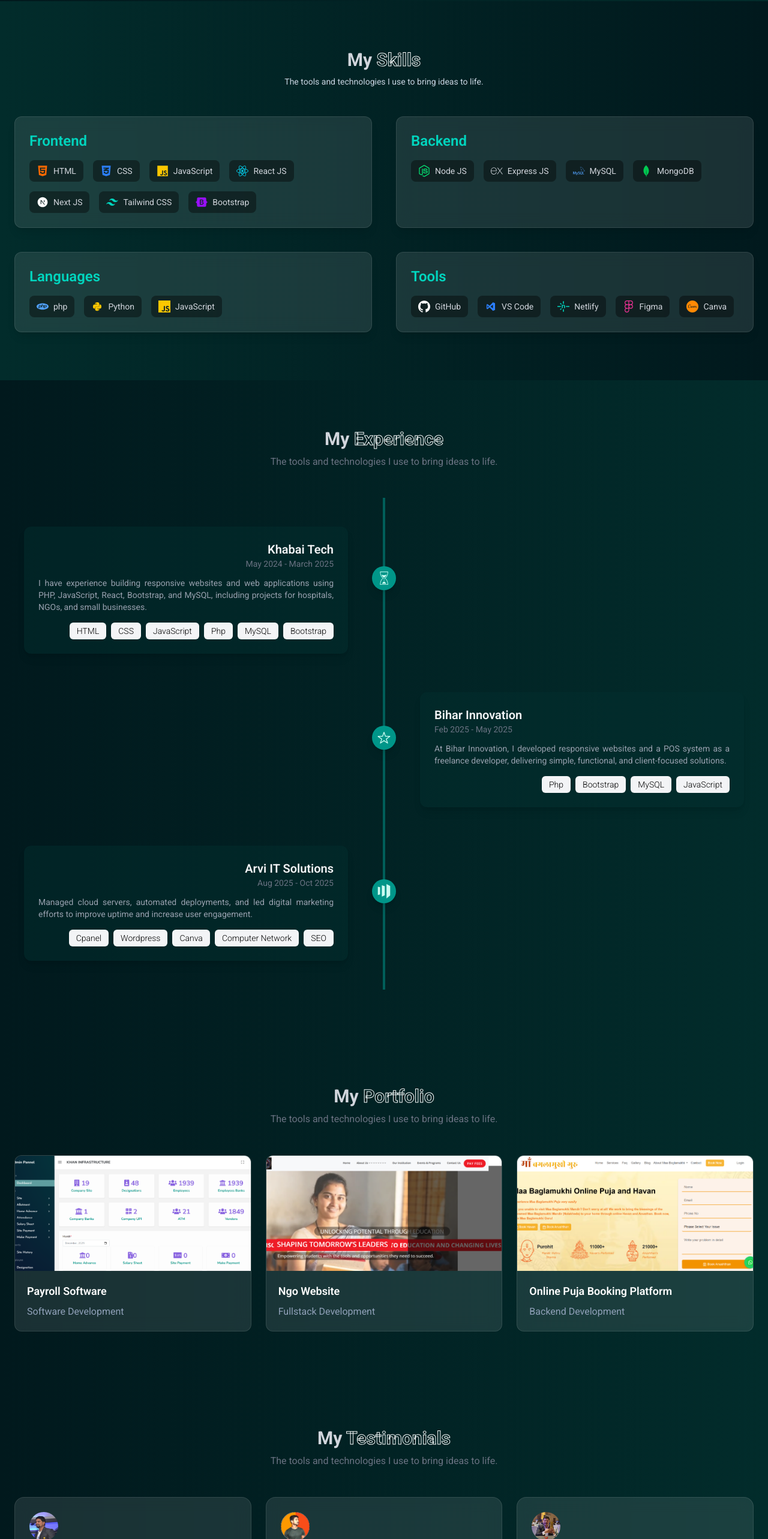
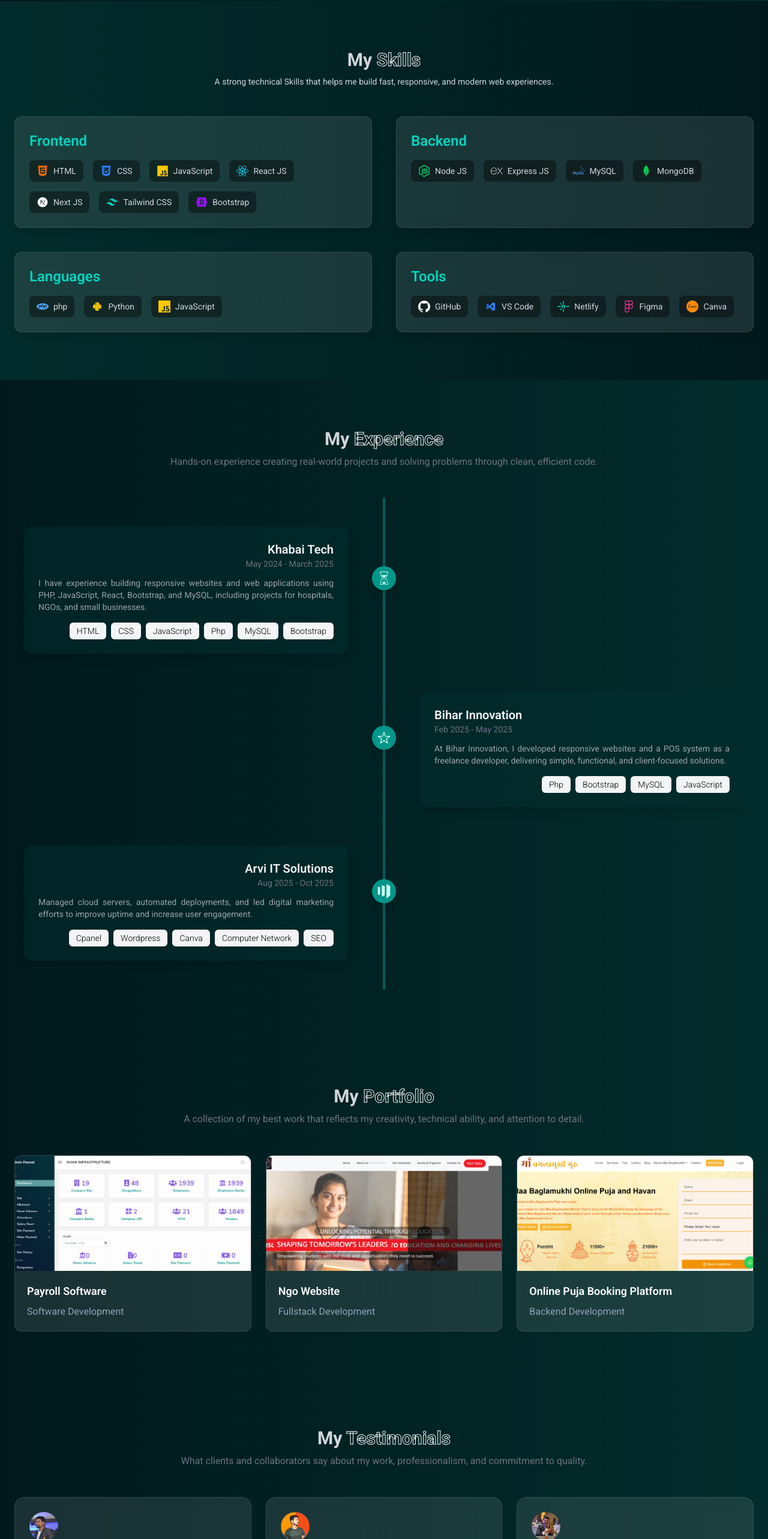
Before and after one commit to anmol0k/My-Portfolio, a React (Vite) app: page / in a window 1280 px wide. Shown: the part 1640-4206 px from the top of the page at 60% size. Built offline with nearby package versions, Linux system fonts and the light colour scheme.

Commit message:
Updated components and fixed UI

```diff
--- a/src/App.jsx
+++ b/src/App.jsx
@@ -1,6 +1,6 @@
 import About from "./components/About";
 import Contact from "./components/Contact";
-import Experience from "./components/experience";
+import Experience from "./components/Experience";
 import Footer from "./components/Footer";
 import Hero from "./components/Hero";
 import Navbar from "./components/Navbar";
--- a/src/components/Contact.jsx
+++ b/src/components/Contact.jsx
@@ -53,7 +53,7 @@ export const Contact = () => {
                 </h2>
 
                 <p className="text-gray-500 text-center mb-12">
-                    The tools and technologies I use to bring ideas to life.
+                    Let’s connect — I’m open to new opportunities, collaborations, and exciting challenges.
                 </p>
 
                 <div className='bg-white/5 backdrop-blur-lg rounded-2xl p-8 md:p-12 grid grid-cols-1 lg:grid-cols-2 gap-12 border border-white/20'>
--- a/src/components/Experience.jsx
+++ b/src/components/Experience.jsx
@@ -8,7 +8,7 @@ export const Experience = () => {
                 <h2 className="text-3xl font-bold text-center mb-2 text-gray-300">My <span className='text-outline'>Experience</span></h2>
 
                 <p className="text-gray-500 text-center mb-12">
-                    The tools and technologies I use to bring ideas to life.
+                    Hands-on experience creating real-world projects and solving problems through clean, efficient code.
                 </p>
 
                 <div className='relative w-full mx-w-5xl mx-auto px-4 py-12'>
--- a/src/components/Portfolio.jsx
+++ b/src/components/Portfolio.jsx
@@ -45,7 +45,7 @@ export const Portfolio = () => {
                 </h2>
 
                 <p className="text-gray-500 text-center mb-12">
-                    The tools and technologies I use to bring ideas to life.
+                    A collection of my best work that reflects my creativity, technical ability, and attention to detail.
                 </p>
 
 
--- a/src/components/Skills.jsx
+++ b/src/components/Skills.jsx
@@ -9,7 +9,7 @@ const Skills = () => {
             <h2 className="text-3xl text-gray-300 font-bold text-center mb-2">
                 My <span className="text-outline">Skills</span>
             </h2>
-            <p className="text-slate-300 text-center mx-auto mb-12 text-sm">The tools and technologies I use to bring ideas to life.</p>
+            <p className="text-slate-300 text-center mx-auto mb-12 text-sm">A strong technical Skills that helps me build fast, responsive, and modern web experiences.</p>
 
             <div className="grid md:grid-cols-2 gap-10">
                 {
--- a/src/components/Testimonials.jsx
+++ b/src/components/Testimonials.jsx
@@ -9,7 +9,7 @@ const Testimonials = () => {
                 <h2 className="text-3xl font-bold text-center mb-2 text-gray-300">My <span className='text-outline'>Testimonials</span></h2>
 
                 <p className="text-gray-500 text-center mb-12">
-                    The tools and technologies I use to bring ideas to life.
+                    What clients and collaborators say about my work, professionalism, and commitment to quality.
                 </p>
 
                 <div className='grid grid-cols-1 md:grid-cols-2 lg:grid-cols-3 gap-6'>
```
